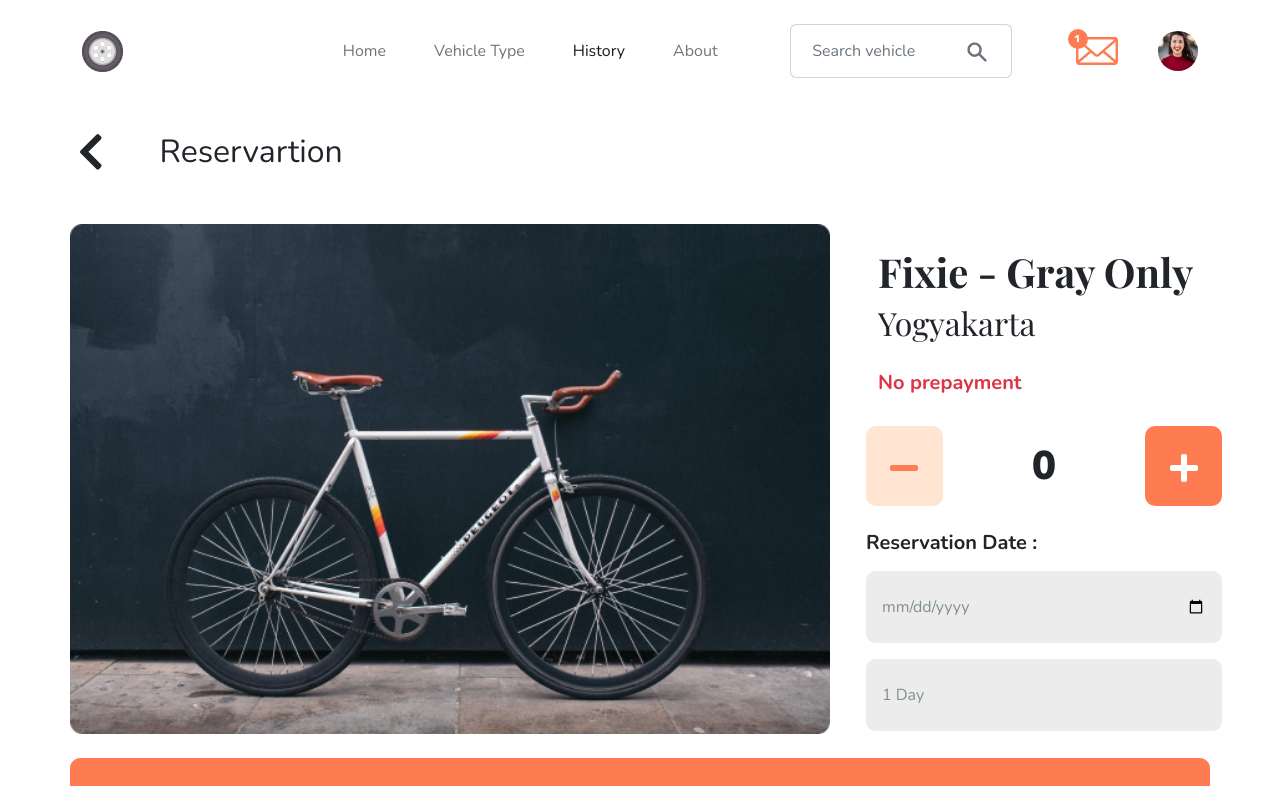
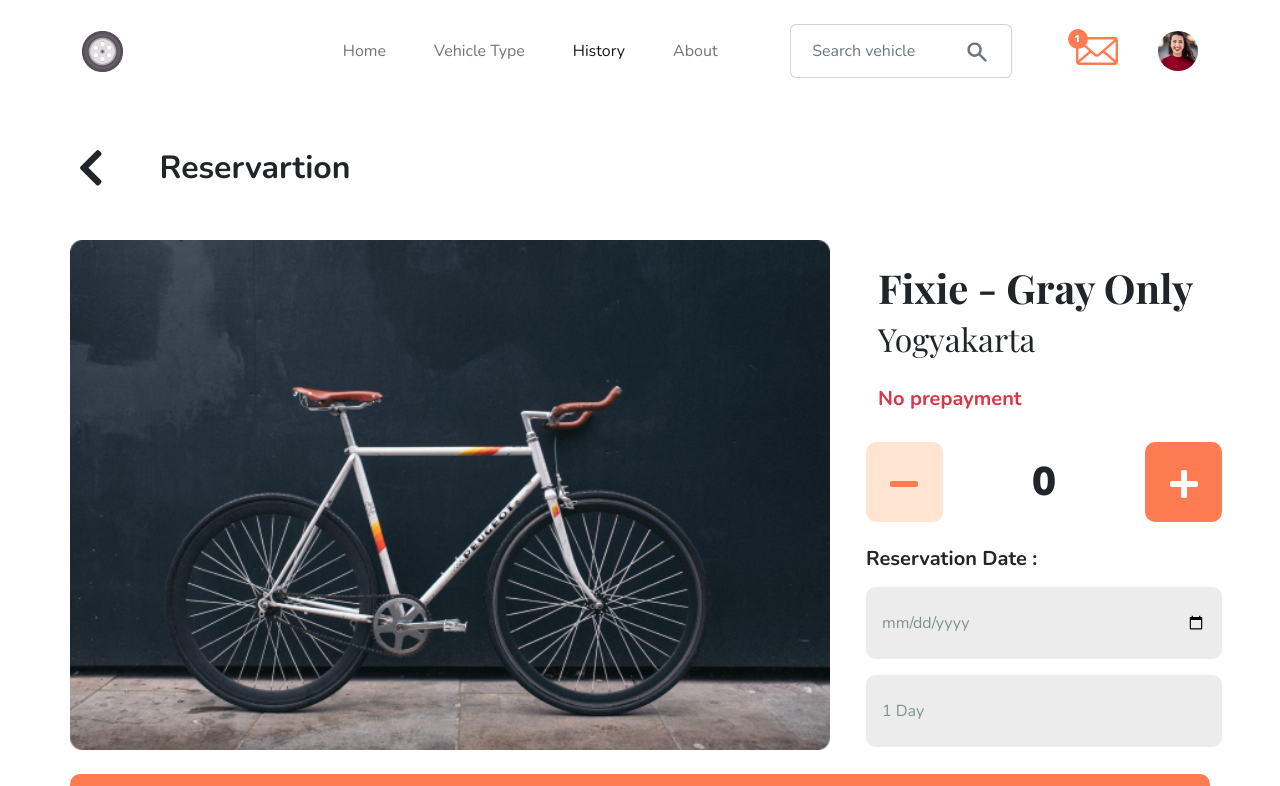
Before and after one commit to nhardiansa/fw5-frontend-beginner, a React (Create React App) app: page /reservation in a window 1280 px wide. Shown: the top 786 px of the page. Built offline with nearby package versions, Linux system fonts and the light colour scheme; no server answers.

Commit message:
fix: add margin in main container

```diff
--- a/src/pages/Reservation/index.js
+++ b/src/pages/Reservation/index.js
@@ -33,11 +33,11 @@ export const Reservation = () => {
 
   return (
     <Layout isLogged={true}>
-      <main className="reservation-wrapper container px-4 px-lg-0">
+      <main className="reservation-wrapper container px-4 px-lg-0 mt-5 mt-md-3">
         <div className="back-section">
           <div
             onClick={goBack}
-            className="back-btn d-flex fs-2 align-items-center"
+            className="back-btn d-flex fs-2 fw-bold align-items-center"
           >
             <FaChevronLeft className="back-icon" />
             Reservartion
```
